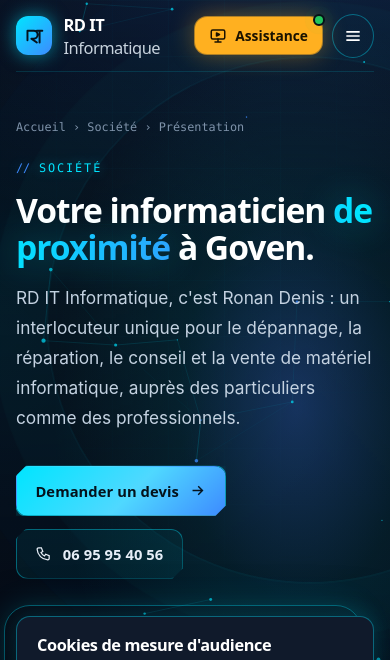
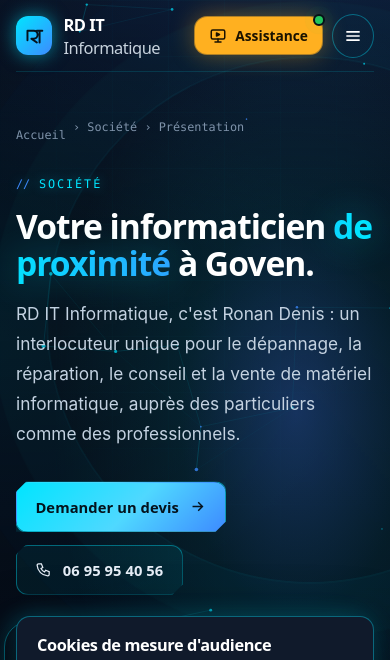
Before and after one commit to ronandenis-afk/rd-it-informatique, a plain HTML site: page societe.html in a window 390 px wide. Shown: the top 660 px of the page. Drawn offline with Linux system fonts and the light colour scheme.

Commit message:
Mobile : bouton Appeler et zones tactiles

```diff
--- a/assets/site-pro.js
+++ b/assets/site-pro.js
@@ -13,6 +13,17 @@
     a.setAttribute("aria-label", "Appeler RD IT Informatique au 06 95 95 40 56");
     a.innerHTML = '<svg viewBox="0 0 24 24" fill="none" stroke="currentColor" stroke-width="2" stroke-linecap="round" stroke-linejoin="round" aria-hidden="true"><path d="M5 4h4l2 5-2.5 1.5a11 11 0 0 0 5 5L15 13l5 2v4a2 2 0 0 1-2 2A16 16 0 0 1 3 6a2 2 0 0 1 2-2"/></svg><span>Appeler</span>';
     document.body.appendChild(a);
+  }
+  // Le bouton « Appeler » flottant se cache quand un autre bouton d'appel est déjà visible à l'écran
+  const fab = document.querySelector(".call-fab");
+  if (fab && "IntersectionObserver" in window) {
+    const visibles = new Set();
+    const autres = [...document.querySelectorAll('a[href^="tel:"]')].filter((l) => l !== fab && !l.closest("p, footer, .footer-inner, .topbar"));
+    const io = new IntersectionObserver((entrees) => {
+      entrees.forEach((en) => { en.isIntersecting ? visibles.add(en.target) : visibles.delete(en.target); });
+      fab.classList.toggle("is-hidden", visibles.size > 0);
+    });
+    autres.forEach((l) => io.observe(l));
   }
   // Cartes de services qui se retournent
   const touch = !window.matchMedia("(hover: hover)").matches;
--- a/assets/theme-futur.css
+++ b/assets/theme-futur.css
@@ -339,3 +339,12 @@ html .hero-art.has-3d .floating-chip { z-index: 2; }
   html .fx-tilt.is-tilting { transform: none !important; }
   html .flip-inner { transition: none; }
 }
+
+/* ---------- Confort sur smartphone ---------- */
+html .call-fab { transition: opacity .25s ease, transform .25s ease; }
+html .call-fab.is-hidden { opacity: 0; transform: translateY(20px) scale(.9); pointer-events: none; }
+@media (max-width: 640px) {
+  html footer a { display: inline-block; padding: .45rem 0; }
+  html .crumbs a { display: inline-block; padding: .5rem 0; }
+  html .card h3 a { display: inline-block; padding: .3rem 0; }
+}
```
